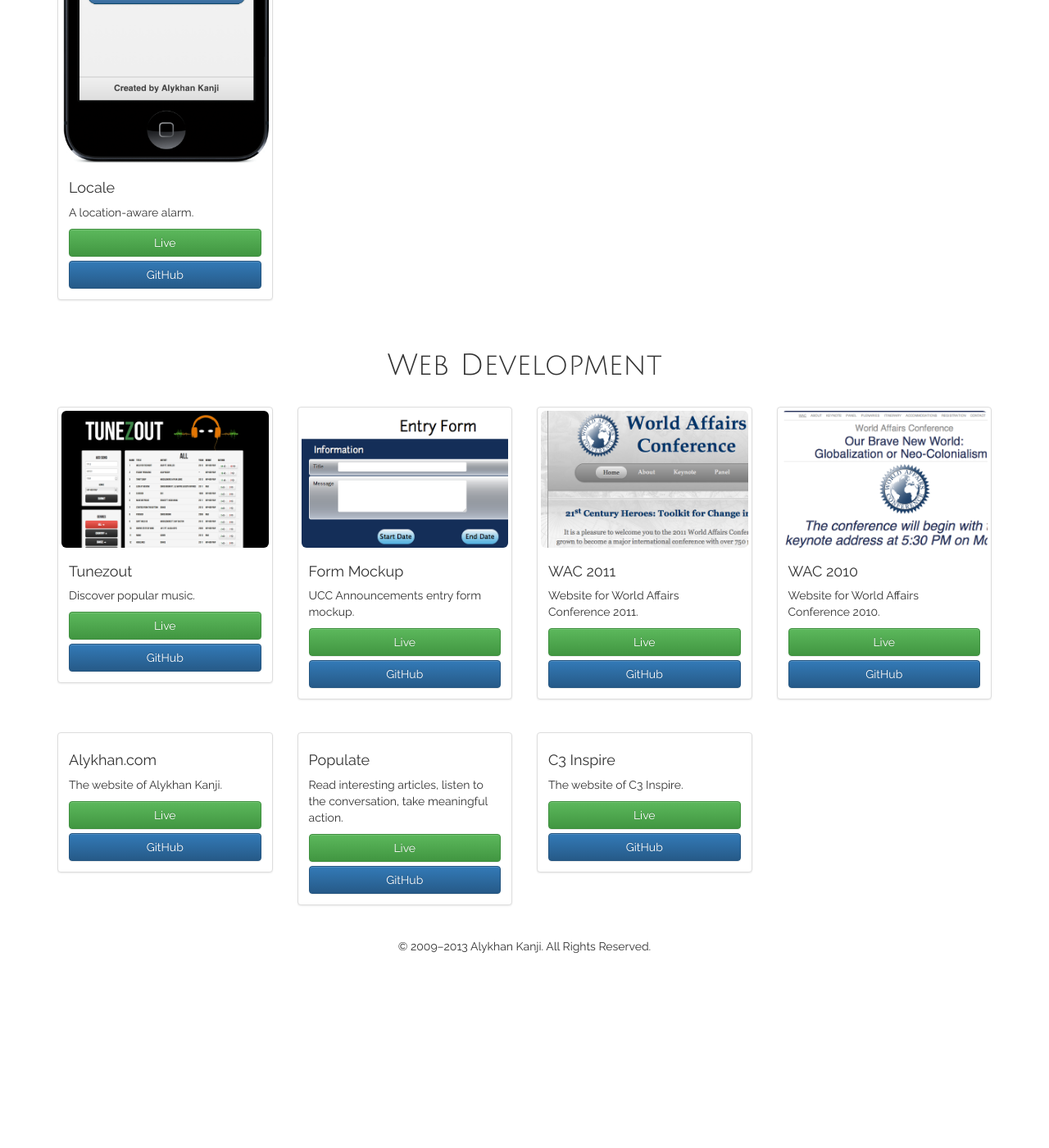
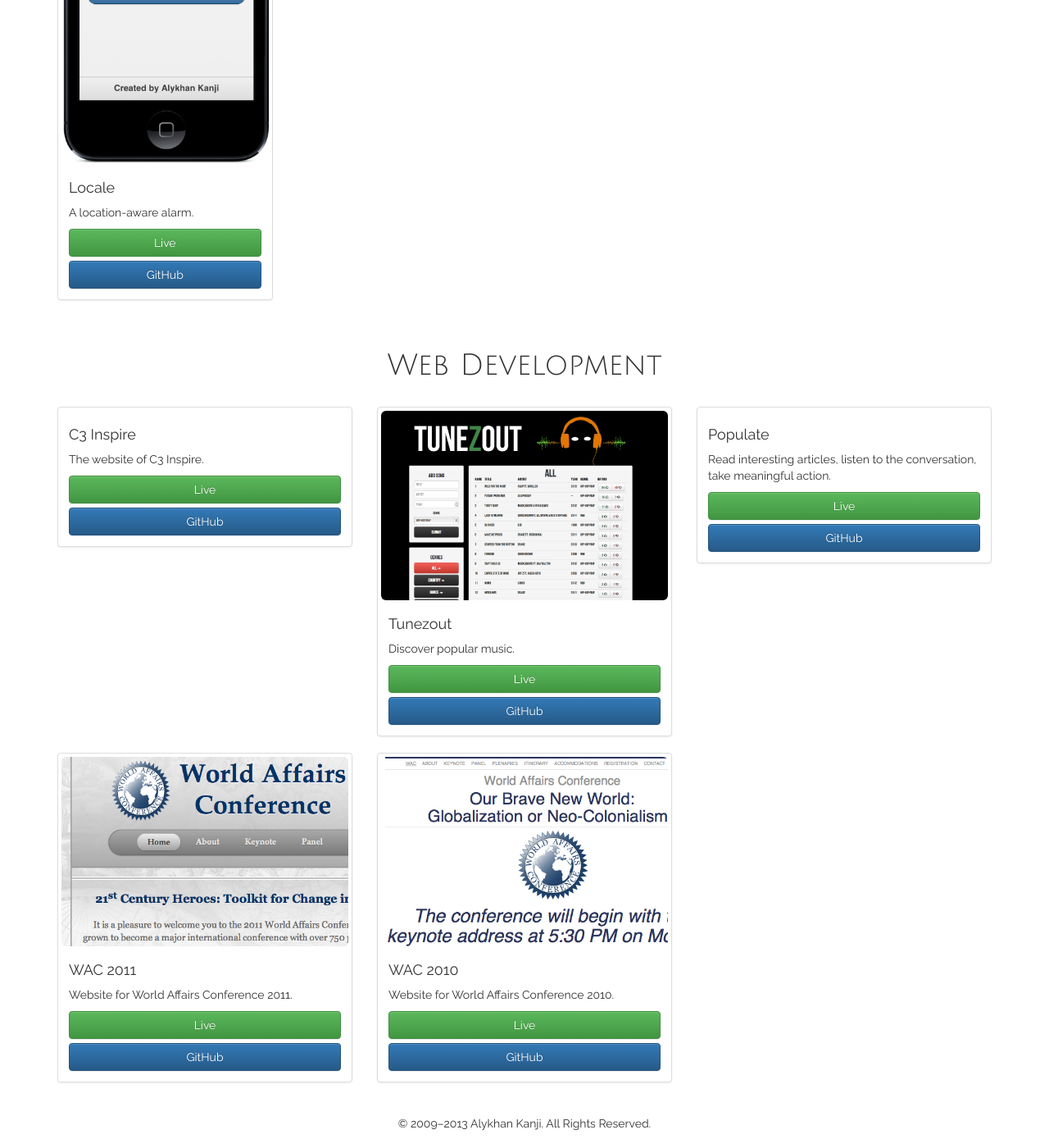
Before and after one commit to alykhank/alykhank.github.io, a Jekyll site: the page built from portfolio.html, in a window 1280 px wide and 1400 px high, scrolled down 1260 px. Shown: the whole window at 82% size. Built offline with Jekyll 4.4.1, drawn with Linux system fonts in a browser that asks for light colours; nearby versions of some CDN libraries; Markdown is read by kramdown in place of the engine named in the settings; comment, search, counter and statistics services are not loaded; before the commit the page ends 2444 px from its top, so only the background shows below that.

Commit message:
Remove UCC Form from portfolio, reorganize layout

```diff
--- a/portfolio.html
+++ b/portfolio.html
@@ -80,7 +80,18 @@
 <h1 class="text-center section-title">Web Development</h1>
 <br>
 <div class="row">
-	<div class="col-xs-6 col-sm-3">
+	<div class="col-xs-6 col-sm-4">
+		<div class="thumbnail">
+			<!-- <img src="" alt="C3 Inspire" class="img-rounded img-responsive"> -->
+			<div class="caption">
+				<h4>C3 Inspire</h4>
+				<p>The website of C3 Inspire.</p>
+				<a href="http://c3inspire.github.io" target="_blank" class="btn btn-success btn-block">Live</a>
+				<a href="https://github.com/c3inspire/c3inspire.github.io" target="_blank" class="btn btn-primary btn-block">GitHub</a>
+			</div>
+		</div>
+	</div>
+	<div class="col-xs-6 col-sm-4">
 		<div class="thumbnail">
 			<img src="img/tunezout_thumb.png" alt="Tunezout" class="img-rounded img-responsive">
 			<div class="caption">
@@ -91,20 +102,20 @@
 			</div>
 		</div>
 	</div>
-	<div class="col-xs-6 col-sm-3">
+	<div class="clearfix visible-xs"></div>
+	<div class="col-xs-6 col-sm-4">
 		<div class="thumbnail">
-			<img src="img/ucc_thumb.png" alt="UCC Announcements Entry Form Mockup" class="img-rounded img-responsive">
+			<!-- <img src="" alt="Populate" class="img-rounded img-responsive"> -->
 			<div class="caption">
-				<h4>Form Mockup</h4>
-				<p>UCC Announcements entry form mockup.</p>
-				<a href="ucc/" target="_blank" class="btn btn-success btn-block">Live</a>
-				<a href="https://github.com/alykhank/ucc" target="_blank" class="btn btn-primary btn-block">GitHub</a>
+				<h4>Populate</h4>
+				<p>Read interesting articles, listen to the conversation, take meaningful action.</p>
+				<a href="http://populate-mit.herokuapp.com" target="_blank" class="btn btn-success btn-block">Live</a>
+				<a href="https://github.com/alykhank/populate" target="_blank" class="btn btn-primary btn-block">GitHub</a>
 			</div>
 		</div>
 	</div>
-	<div class="clearfix visible-xs"></div>
-	<br class="visible-xs">
-	<div class="col-xs-6 col-sm-3">
+	<div class="clearfix hidden-xs"></div>
+	<div class="col-xs-6 col-sm-4">
 		<div class="thumbnail">
 			<img src="img/wac2011_thumb.png" alt="WAC 2011" class="img-rounded img-responsive">
 			<div class="caption">
@@ -115,7 +126,7 @@
 			</div>
 		</div>
 	</div>
-	<div class="col-xs-6 col-sm-3">
+	<div class="col-xs-6 col-sm-4">
 		<div class="thumbnail">
 			<img src="img/wac2010_thumb.png" alt="WAC 2010" class="img-rounded img-responsive">
 			<div class="caption">
@@ -126,42 +137,5 @@
 			</div>
 		</div>
 	</div>
+	<div class="clearfix"></div>
 </div>
-<br>
-<div class="row">
-	<div class="col-xs-6 col-sm-3">
-		<div class="thumbnail">
-			<!-- <img src="" alt="Alykhan.com" class="img-rounded img-responsive"> -->
-			<div class="caption">
-				<h4>Alykhan.com</h4>
-				<p>The website of Alykhan Kanji.</p>
-				<a href="http://alykhan.com" target="_blank" class="btn btn-success btn-block">Live</a>
-				<a href="https://github.com/alykhank/alykhank.github.io" target="_blank" class="btn btn-primary btn-block">GitHub</a>
-			</div>
-		</div>
-	</div>
-	<div class="col-xs-6 col-sm-3">
-		<div class="thumbnail">
-			<!-- <img src="" alt="Populate" class="img-rounded img-responsive"> -->
-			<div class="caption">
-				<h4>Populate</h4>
-				<p>Read interesting articles, listen to the conversation, take meaningful action.</p>
-				<a href="http://populate-mit.herokuapp.com" target="_blank" class="btn btn-success btn-block">Live</a>
-				<a href="https://github.com/alykhank/populate" target="_blank" class="btn btn-primary btn-block">GitHub</a>
-			</div>
-		</div>
-	</div>
-	<div class="clearfix visible-xs"></div>
-	<br class="visible-xs">
-	<div class="col-xs-6 col-sm-3">
-		<div class="thumbnail">
-			<!-- <img src="" alt="C3 Inspire" class="img-rounded img-responsive"> -->
-			<div class="caption">
-				<h4>C3 Inspire</h4>
-				<p>The website of C3 Inspire.</p>
-				<a href="http://c3inspire.github.io" target="_blank" class="btn btn-success btn-block">Live</a>
-				<a href="https://github.com/c3inspire/c3inspire.github.io" target="_blank" class="btn btn-primary btn-block">GitHub</a>
-			</div>
-		</div>
-	</div>
-</div>
```
Also changed, not shown: .gitmodules.
